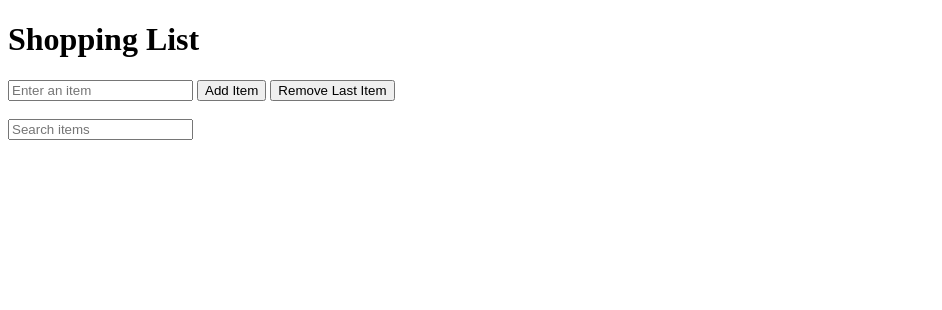
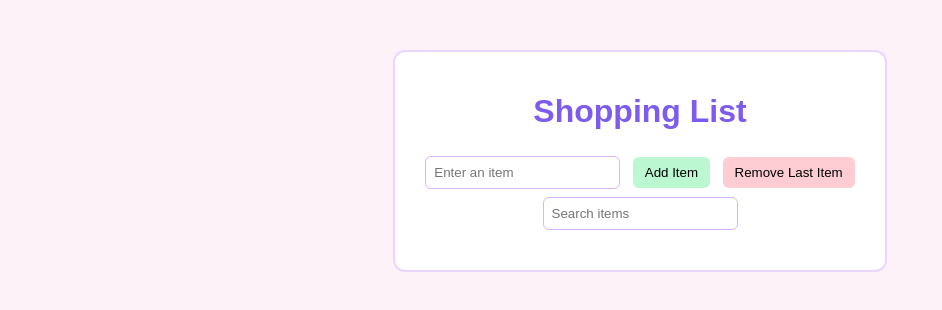
Before and after one commit to selinsenenharsch/lab2-array-manipulation, a plain HTML site: page index.html in a window 1280 px wide. Shown: the whole page, without its empty margins (0-942 px from the left). Drawn offline with Linux system fonts and the light colour scheme.

```diff
--- a/index.html
+++ b/index.html
@@ -1,11 +1,13 @@
 <!DOCTYPE html>
 <html lang="en">
+
 <head>
     <meta charset="UTF-8">
     <title>Shopping List</title>
-  <link rel="stylesheet" href="styles.css">
+    <link rel="stylesheet" href="./style.css">
     <script src="script.js" defer></script>
 </head>
+
 <body>
     <div class="box">
         <h1>Shopping List</h1>
@@ -14,11 +16,13 @@
         <button id="addItemBtn">Add Item</button>
         <button id="removeLastBtn">Remove Last Item</button>
 
-    <br><br>
+         <div class="search-box">
             <input type="text" id="searchInput" placeholder="Search items">
+        </div>
 
         <ul id="shoppingListDisplay"></ul>
     </div>
 
 </body>
+
 </html>
--- a/style.css
+++ b/style.css
@@ -1,6 +1,7 @@
 body {
     font-family: Arial, sans-serif;
-  background-color: #fdf2f8; /* Pastel pink background */
+    background-color: #fdf2f8;
+    /* Pastel pink background */
     color: #333;
     text-align: center;
 }
@@ -8,32 +9,39 @@ body {
 .box {
     background-color: #ffffff;
     max-width: 450px;
-  margin: 50px auto; /* Centers the box on the page */
+    margin: 50px auto;
+
     padding: 20px;
     border-radius: 12px;
-  border: 2px solid #e9d5ff; /* Pastel lavender border */
+    border: 2px solid #e9d5ff;
+
 }
 
 h1 {
-  color: #7e5bef; /* Soft purple */
+    color: #7e5bef;
+
 }
 
 input {
     padding: 8px;
+    margin: 4px;
     border: 1px solid #d8b4fe;
     border-radius: 6px;
 }
 
 button {
     padding: 8px 12px;
+    margin: 4px;
     border: none;
     border-radius: 6px;
     cursor: pointer;
-  background-color: #bbf7d0; /* Pastel mint */
+    background-color: #bbf7d0;
+
 }
 
 #removeLastBtn {
-  background-color: #fecdd3; /* Pastel rose */
+    background-color: #fecdd3;
+
 }
 
 ul {
@@ -42,7 +50,8 @@ ul {
 }
 
 li {
-  background-color: #e0f2fe; /* Pastel blue */
+    background-color: #e0f2fe;
+    /* Pastel blue */
     margin: 8px 0;
     padding: 8px;
     border-radius: 6px;
```
Also changed, not shown: 1 other file. Lines whose indentation alone changed are shown as unchanged.
